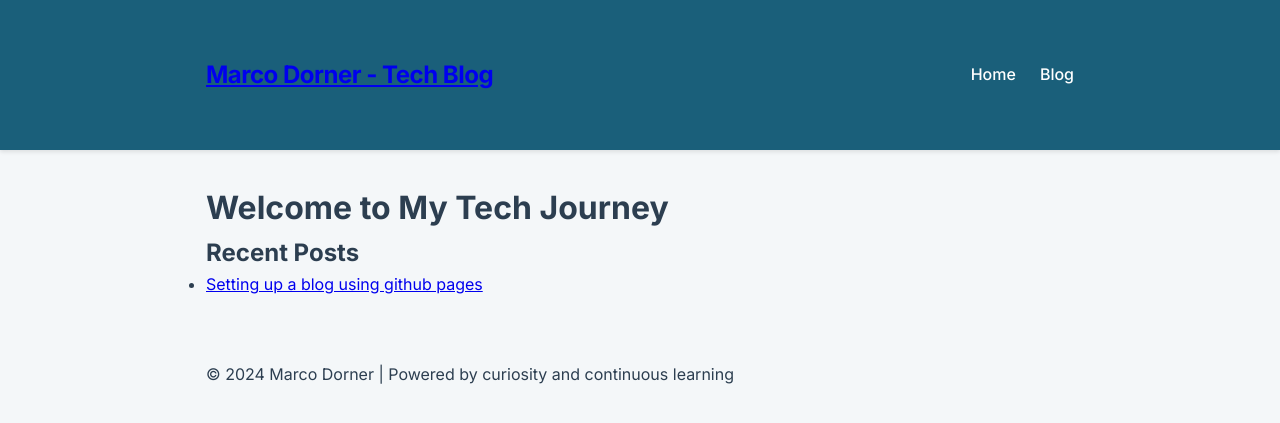
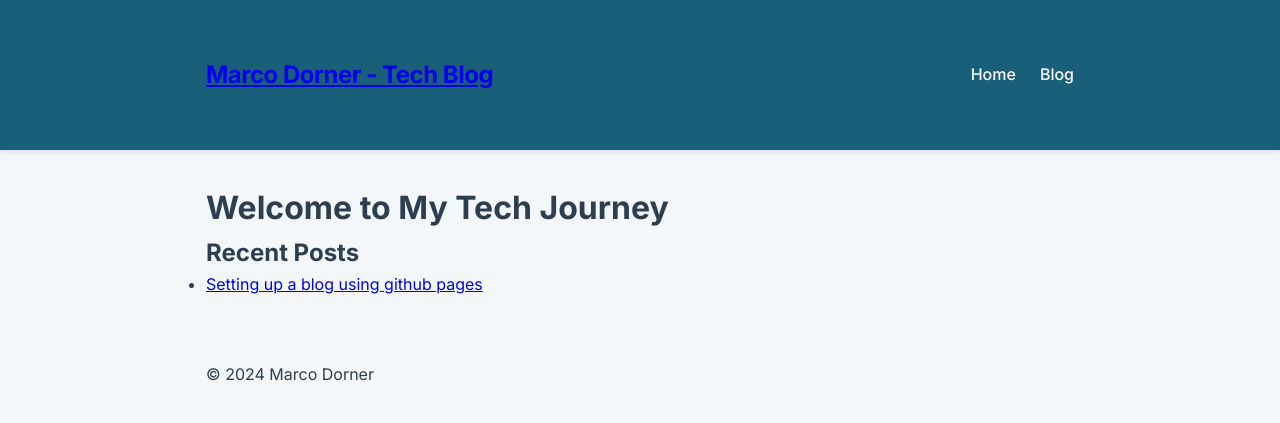
Before and after one commit to gitdorner/gitdorner, a Jekyll site: the page built from index.md, in a window 1280 px wide. Shown: the top 423 px of the page. Built offline with Jekyll 4.4.1, drawn with Linux system fonts in a browser that asks for light colours.

Commit message:
small changes

```diff
--- a/_layouts/default.html
+++ b/_layouts/default.html
@@ -28,7 +28,7 @@
 
     <footer class="site-footer">
         <div class="container">
-            <p>&copy; {{ site.time | date: '%Y' }} {{ site.author }} | Powered by curiosity and continuous learning</p>
+            <p>&copy; {{ site.time | date: '%Y' }} {{ site.author }}</p>
         </div>
     </footer>
 </body>
--- /dev/null
+++ b/index.html
@@ -0,0 +1 @@
+Hello world
```
